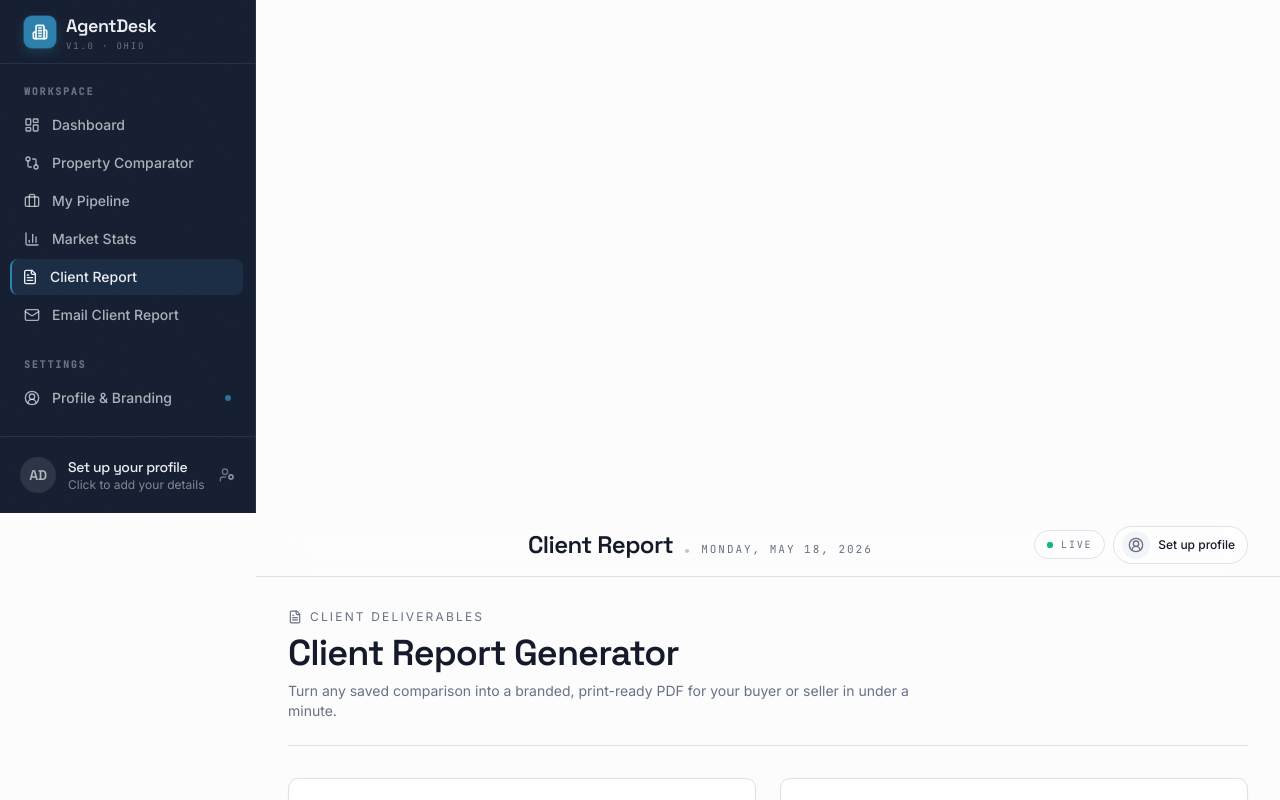
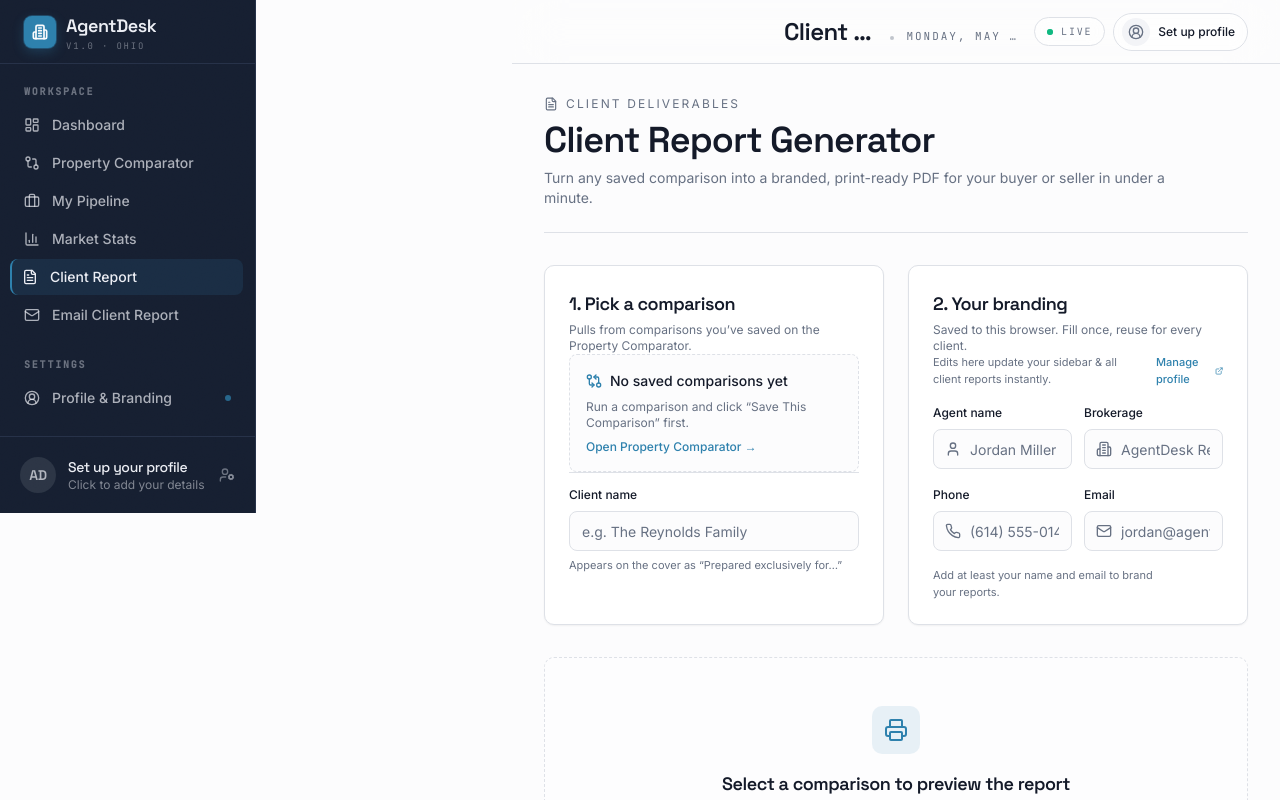
Before and after one commit to puterbuagh/real-estate-agent-tool-a28653, a Next.js app: page /client-report in a window 1280 px wide. Shown: the top 800 px of the page. Built offline with nearby package versions, Linux system fonts and the light colour scheme.

Commit message:
Update from Colable — 2026-05-18T06:19:38.264Z

```diff
--- a/components/layout/AppShell.tsx
+++ b/components/layout/AppShell.tsx
@@ -21,15 +21,25 @@ function AppShell({ children }: { children: React.ReactNode }) {
   const title = titleMap[pathname] ?? "AgentDesk";
 
   return (
-    <div className="relative min-h-screen w-full max-w-full overflow-x-hidden bg-background">
+    <div style={{ display: "flex", minHeight: "100vh" }}>
       <Sidebar mobileOpen={mobileOpen} onClose={() => setMobileOpen(false)} />
-      <div className="flex min-h-screen w-full max-w-full flex-col lg:pl-64">
+      <div
+        style={{
+          flex: 1,
+          display: "flex",
+          flexDirection: "column",
+          marginLeft: "256px",
+          minWidth: 0,
+        }}
+      >
         <TopBar title={title} onMenuClick={() => setMobileOpen(true)} />
         <main
           data-app-main="true"
-          className="flex-1 w-full max-w-full overflow-x-hidden px-4 py-6 sm:px-6 lg:px-8 lg:py-8"
+          style={{ flex: 1, overflowY: "auto", padding: "2rem" }}
         >
-          <div className="mx-auto w-full max-w-[1600px]">{children}</div>
+          <div style={{ margin: "0 auto", width: "100%", maxWidth: "1600px" }}>
+            {children}
+          </div>
         </main>
       </div>
     </div>
```
